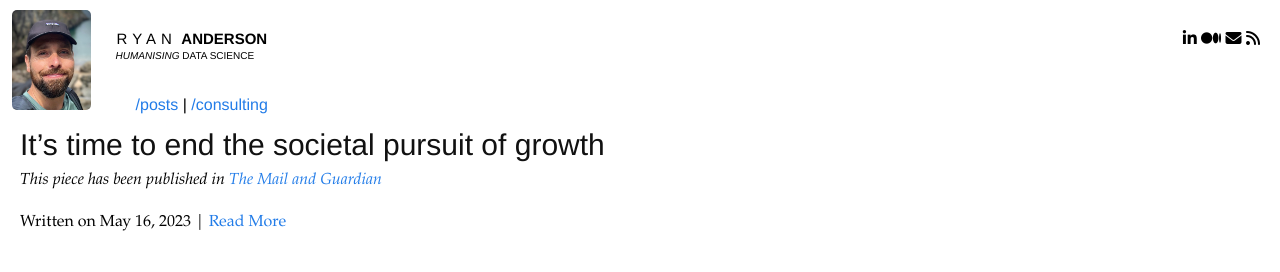
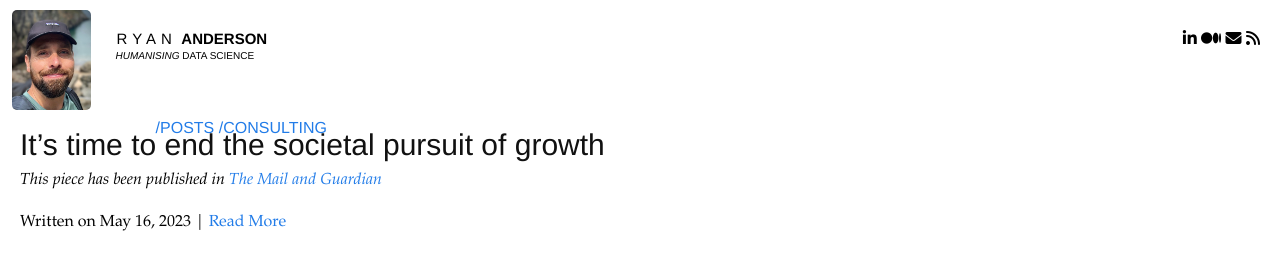
Before and after one commit to ryan-anderson-ds/ryan-anderson-ds.github.io, a Jekyll site: the page built from index.html, in a window 1280 px wide. Shown: the top 272 px of the page. Built offline with Jekyll 4.4.1, drawn with Linux system fonts in a browser that asks for light colours.

Commit message:
Update sidebar.html

```diff
--- a/_includes/sidebar.html
+++ b/_includes/sidebar.html
@@ -14,12 +14,15 @@
     <i>humanising</i> data science
     </section>
 
+    <br>
+    <section class = "links">
+    <a href="/">/posts</a> <a href="/consulting">/consulting</a>
+    </section>
 </section>
 
 <section class="links">
 
-  <a href="/">/posts</a>
-  | <a href="/consulting">/consulting</a>
+
 
 </section>
 
```
